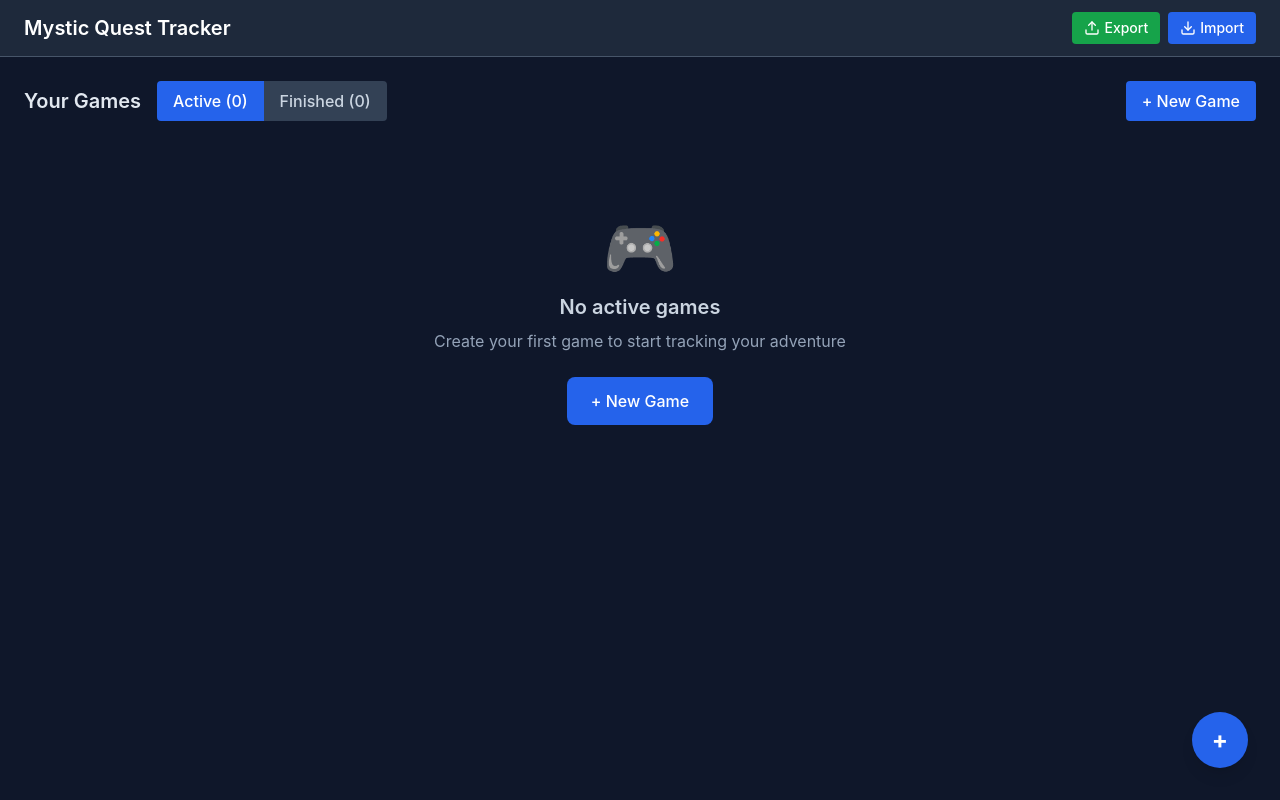
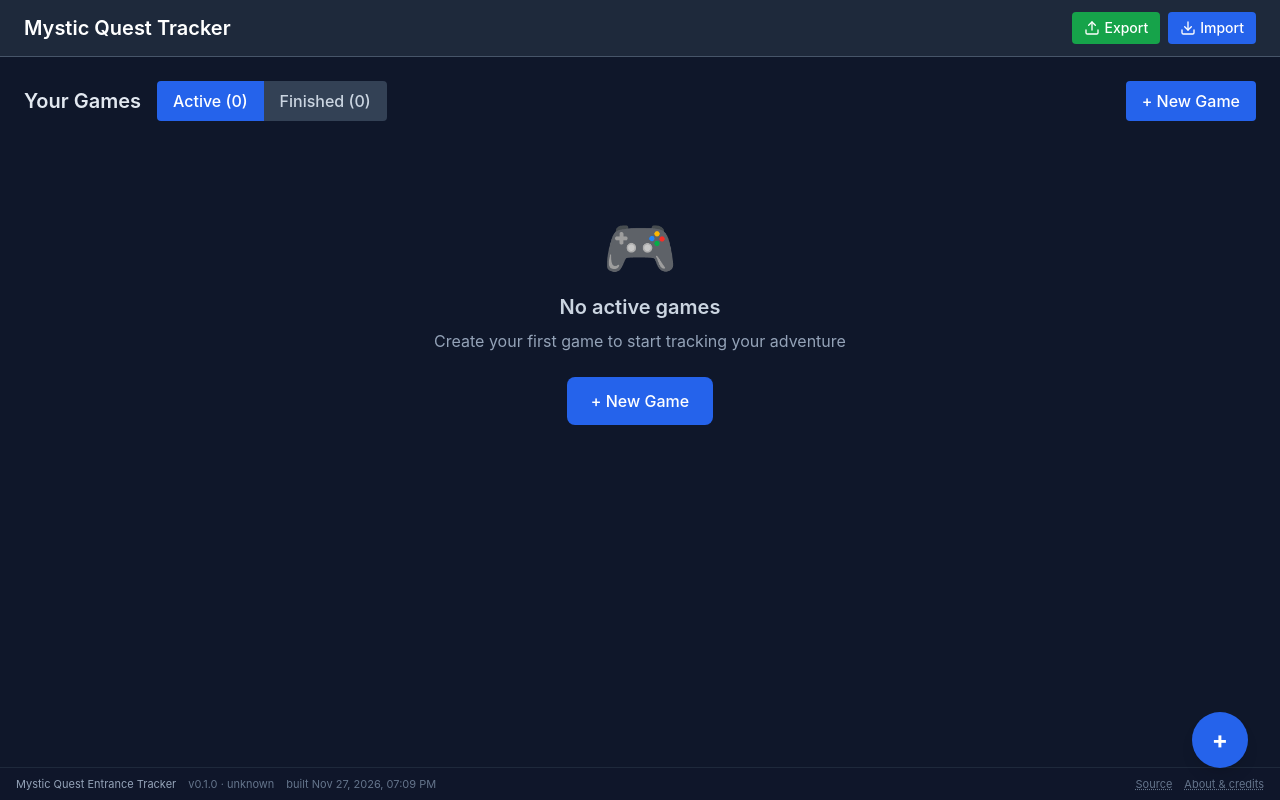
Before and after one commit to Levisaxos/mysticquestentrancetracker.react, a React (Vite) app: page / in a window 1280 px wide. Built offline with nearby package versions, Linux system fonts and the light colour scheme.

Commit message:
Added footer

```diff
--- /dev/null
+++ b/src/components/Footer.jsx
@@ -0,0 +1,116 @@
+import React, { useState } from 'react';
+
+// Stamped in at build time by vite.config.mjs.
+const VERSION = typeof __APP_VERSION__ === 'string' ? __APP_VERSION__ : '0.0.0';
+const BUILD_DATE = typeof __BUILD_DATE__ === 'string' ? __BUILD_DATE__ : null;
+const COMMIT = typeof __COMMIT_HASH__ === 'string' ? __COMMIT_HASH__ : 'unknown';
+
+const REPO = 'https://github.com/Levisaxos/mysticquestentrancetracker.react';
+
+function formatBuildDate(iso) {
+  if (!iso) return 'unknown';
+  const date = new Date(iso);
+  if (Number.isNaN(date.getTime())) return 'unknown';
+
+  // The reader's own locale and timezone: a build stamp is only useful if you
+  // can tell at a glance whether it is the one you just pushed.
+  return date.toLocaleString(undefined, {
+    year: 'numeric', month: 'short', day: '2-digit',
+    hour: '2-digit', minute: '2-digit',
+  });
+}
+
+export default function Footer() {
+  const [showDetail, setShowDetail] = useState(false);
+
+  return (
+    <footer className="shrink-0 border-t border-slate-800 bg-slate-900/60 px-4 py-2 text-[11px] text-slate-500">
+      <div className="flex flex-wrap items-center justify-between gap-x-4 gap-y-1">
+        <div className="flex flex-wrap items-center gap-x-3 gap-y-1">
+          <span className="text-slate-400">Mystic Quest Entrance Tracker</span>
+          <span title={`Commit ${COMMIT}`}>
+            v{VERSION} · {COMMIT}
+          </span>
+          <span title={BUILD_DATE ?? undefined}>
+            built {formatBuildDate(BUILD_DATE)}
+          </span>
+        </div>
+
+        <div className="flex items-center gap-3">
+          <a
+            href={REPO}
+            target="_blank"
+            rel="noreferrer noopener"
+            className="hover:text-slate-300 underline decoration-dotted"
+          >
+            Source
+          </a>
+          <button
+            onClick={() => setShowDetail((open) => !open)}
+            className="hover:text-slate-300 underline decoration-dotted"
+            aria-expanded={showDetail}
+          >
+            {showDetail ? 'Hide details' : 'About & credits'}
+          </button>
+        </div>
+      </div>
+
+      {showDetail && (
+        <div className="mt-2 pt-2 border-t border-slate-800 space-y-2 max-w-4xl leading-relaxed">
+          <p>
+            An unofficial fan-made tracker for the{' '}
+            <a
+              href="https://www.ffmqrando.net/"
+              target="_blank"
+              rel="noreferrer noopener"
+              className="text-slate-400 hover:text-slate-300 underline decoration-dotted"
+            >
+              Final Fantasy Mystic Quest randomizer
+            </a>
+            . Not affiliated with, endorsed by, or connected to Square Enix.
+            <em> Final Fantasy</em> and <em>Final Fantasy Mystic Quest</em> are
+            trademarks of Square Enix Holdings Co., Ltd. Game maps and sprites
+            remain the property of their respective owners and are used here for
+            identification in a non-commercial fan tool.
+          </p>
+
+          <p>
+            Game logic, room data and shuffle rules are derived from{' '}
+            <a
+              href="https://github.com/wildham0/FFMQRando"
+              target="_blank"
+              rel="noreferrer noopener"
+              className="text-slate-400 hover:text-slate-300 underline decoration-dotted"
+            >
+              FFMQRando
+            </a>{' '}
+            (MIT, © wildham) by way of the{' '}
+            <a
+              href="https://github.com/ArchipelagoMW/Archipelago"
+              target="_blank"
+              rel="noreferrer noopener"
+              className="text-slate-400 hover:text-slate-300 underline decoration-dotted"
+            >
+              Archipelago
+            </a>{' '}
+            Final Fantasy Mystic Quest world.
+          </p>
+
+          <p>
+            <span className="text-slate-400">Your data stays on this device.</span>{' '}
+            Runs are saved in your browser&apos;s local storage — nothing is sent
+            anywhere, there is no account and no analytics. Clearing your browser
+            data will delete your runs, so use Export to keep a copy. Connecting to
+            Archipelago talks only to the server you name, and the tracker only
+            listens; it never sends checks on your behalf.
+          </p>
+
+          <p className="text-slate-600">
+            Provided as-is, with no warranty of any kind. Tracking is a convenience,
+            not a guarantee — always trust the game over the tracker.
+          </p>
+        </div>
+      )}
+    </footer>
+  );
+}
--- a/src/components/MainAppContainer.jsx
+++ b/src/components/MainAppContainer.jsx
@@ -1,5 +1,6 @@
 import React, { useState, useEffect } from 'react';
 import MainHeader from './MainHeader';
+import Footer from './Footer';
 import GameList from './GameList';
 import GameTracker from './GameTracker';
 import { gameService } from '../services/gameService';
@@ -83,6 +84,8 @@ const MainAppContainer = () => {
       />
 
       {renderCurrentMode()}
+
+      <Footer />
     </div>
   );
 };
--- a/vite.config.mjs
+++ b/vite.config.mjs
@@ -1,5 +1,21 @@
+import { execSync } from 'node:child_process';
+import { readFileSync } from 'node:fs';
 import { defineConfig } from 'vite';
 import react from '@vitejs/plugin-react';
+
+const pkg = JSON.parse(readFileSync('./package.json', 'utf8'));
+
+// Which commit produced this build. CI hands it to us directly; locally we ask
+// git; failing both, say so honestly rather than printing something misleading.
+function commitHash() {
+  if (process.env.GITHUB_SHA) return process.env.GITHUB_SHA.slice(0, 7);
+  try {
+    return execSync('git rev-parse --short HEAD', { stdio: ['ignore', 'pipe', 'ignore'] })
+      .toString().trim();
+  } catch {
+    return 'unknown';
+  }
+}
 
 export default defineConfig(({ command }) => ({
   // GitHub Pages serves from https://<user>.github.io/<repo>/, so a production
@@ -11,6 +27,13 @@ export default defineConfig(({ command }) => ({
     : '/',
 
   plugins: [react()],
+
+  // Stamped in at build time so the footer can say exactly what is deployed.
+  define: {
+    __APP_VERSION__: JSON.stringify(pkg.version),
+    __BUILD_DATE__: JSON.stringify(new Date().toISOString()),
+    __COMMIT_HASH__: JSON.stringify(commitHash()),
+  },
 
   server: {
     port: 3000,
```
Also changed, not shown: 1 other file (tests, documents, lock files or other folders).
